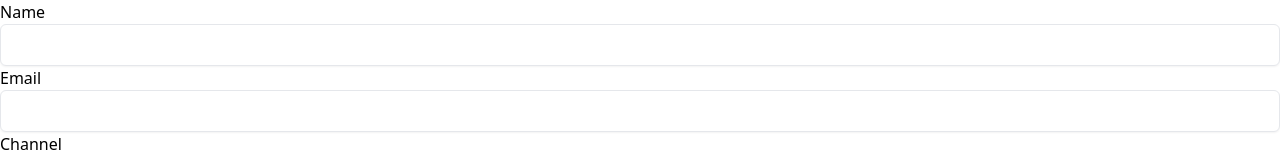
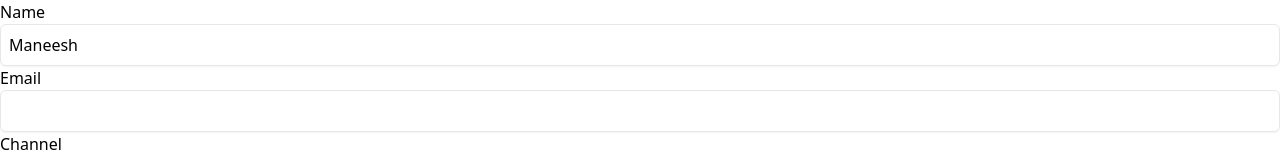
Before and after one commit to ManeeshGonu/formik, a React (Vite) app: page / in a window 1280 px wide. Shown: the top 156 px of the page. Built offline with nearby package versions, Linux system fonts and the light colour scheme.

Commit message:
managing form state

```diff
--- a/src/components/YoutubeForm.jsx
+++ b/src/components/YoutubeForm.jsx
@@ -2,20 +2,47 @@
 import { useFormik } from "formik";
 
 const YoutubeForm = () => {
-  const formik = useFormik({});
+  const formik = useFormik({
+    initialValues: {
+      name: "Maneesh",
+      email: "",
+      channel: "",
+    },
+  });
+
+  console.log("Form Values", formik.values);
+
   return (
     <form className="w-1/2 mx-auto min-h-screen flex flex-col justify-center items-center space-y-5">
       <div className="w-1/2">
         <label htmlFor="name">Name</label>
-        <input type="text" id="name" name="name" />
+        <input
+          type="text"
+          id="name"
+          name="name"
+          onChange={formik.handleChange}
+          value={formik.values.name}
+        />
       </div>
       <div className="w-1/2">
         <label htmlFor="email">Email</label>
-        <input type="email" id="email" name="email" />
+        <input
+          type="email"
+          id="email"
+          name="email"
+          onChange={formik.handleChange}
+          value={formik.values.email}
+        />
       </div>
       <div className="w-1/2">
         <label htmlFor="channel">Channel</label>
-        <input type="text" id="channel" name="channel" />
+        <input
+          type="text"
+          id="channel"
+          name="channel"
+          onChange={formik.handleChange}
+          value={formik.values.channel}
+        />
       </div>
       <button type="submit">Submit</button>
     </form>
```
